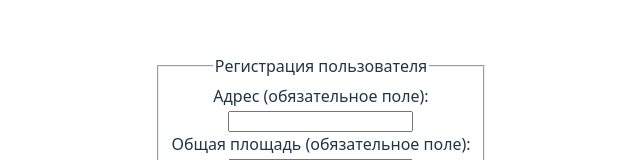
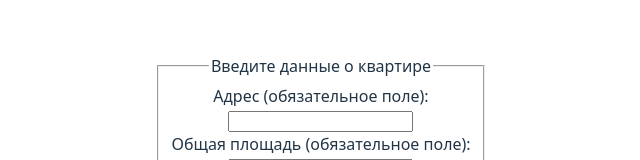
Before and after one commit to hmel1990/weatherReact, a React (Vite) app: page / in a window 1280 px wide. Shown: the part 241-401 px from the top of the page, without its empty margins (319-959 px from the left). Built offline with nearby package versions, Linux system fonts and the light colour scheme.

Commit message:
new Form

```diff
--- a/src/components/FormAnketa.jsx
+++ b/src/components/FormAnketa.jsx
@@ -49,7 +49,7 @@ function FormAnketa() {
                   <fieldset className="anketa-fieldset">
 
 
-                      <legend className="anketa-legend">Регистрация пользователя</legend>
+                      <legend className="anketa-legend">Введите данные о квартире</legend>
 
                       {/* ====================================================================== */}
 
```
